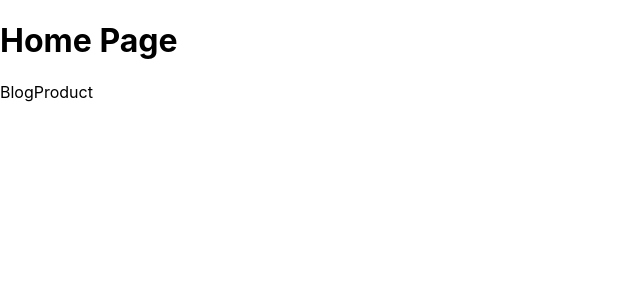
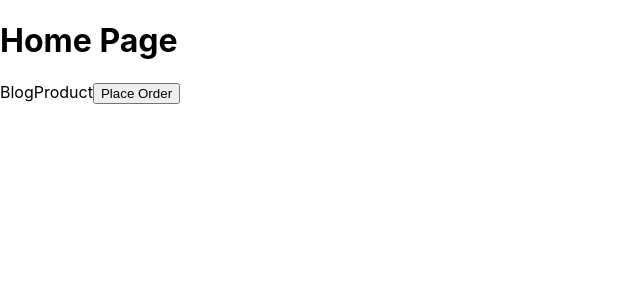
Before and after one commit to jay-biztech/next-js-app, a Next.js app: page / in a window 1280 px wide. Shown: the top 300 px of the page, without its empty margins (0-640 px from the left). Built offline with nearby package versions, Linux system fonts and the light colour scheme.

Commit message:
Navigatige to another page

```diff
--- a/pages/index.tsx
+++ b/pages/index.tsx
@@ -1,6 +1,14 @@
 import Link from "next/link"
+import Router, { useRouter } from "next/router"
 
 function Home() {
+  const route = useRouter()
+
+  const handleClick = () => {
+    console.log('Placing your order')
+    route.push('/product')
+  }
+
   return (
     <div>
       <h1>Home Page</h1>
@@ -10,6 +18,9 @@
       <Link legacyBehavior href='/product'>
         <a>Product</a>
       </Link>
+      <button onClick={handleClick}>
+        Place Order
+      </button>
     </div>
   )
 }
```
